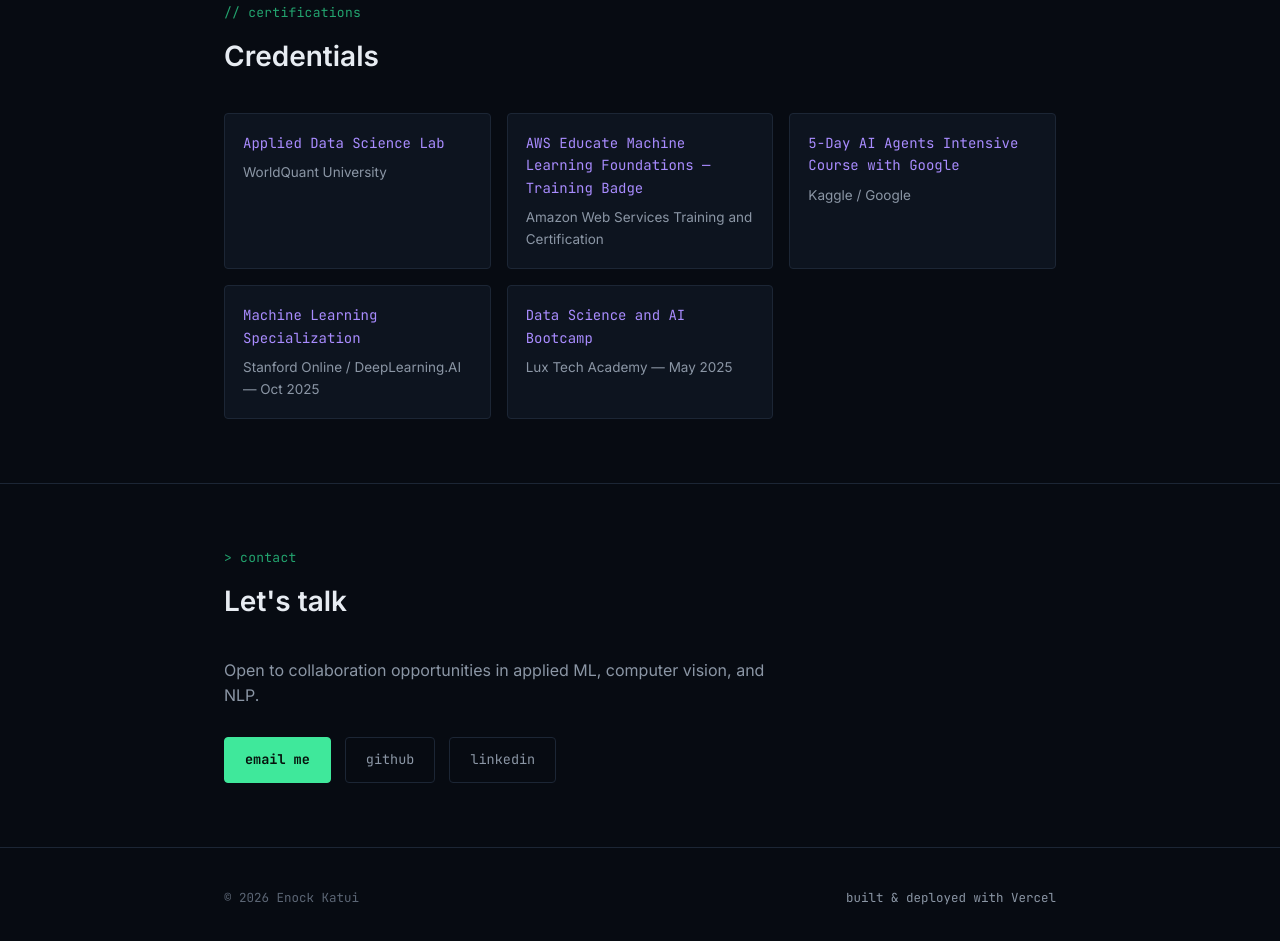
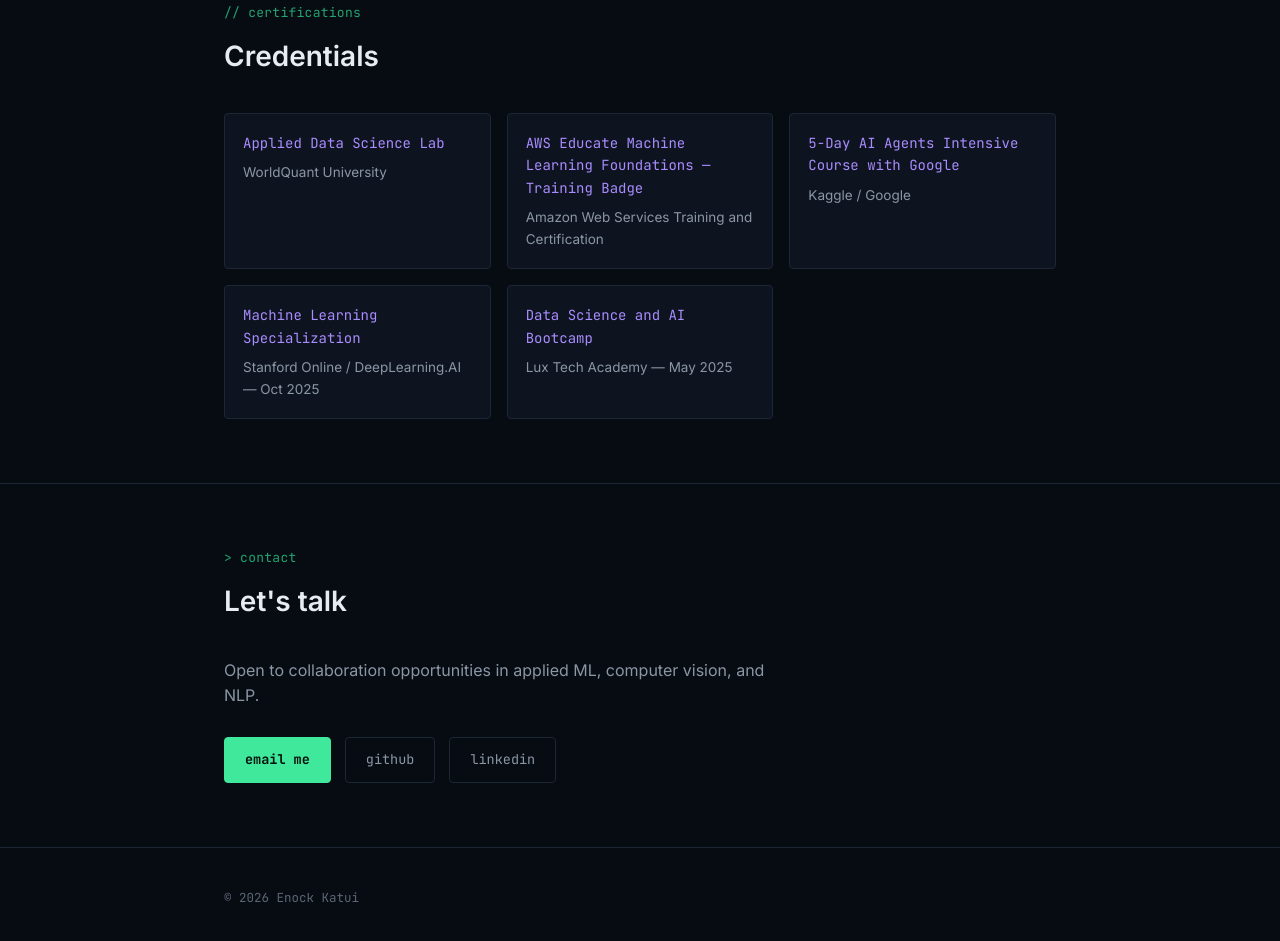
Before and after one commit to Lord-LLM/Personal-website, a plain HTML site: page index.html in a window 1280 px wide. Shown: the part 2406-3347 px from the top of the page. Drawn offline with Linux system fonts and the light colour scheme.

Commit message:
Update content

```diff
--- a/index.html
+++ b/index.html
@@ -252,7 +252,6 @@
 <footer class="footer">
   <div class="wrap footer__inner">
     <p>© <span id="year"></span> Enock Katui</p>
-    <p class="dim">built &amp; deployed with Vercel</p>
   </div>
 </footer>
 
```
